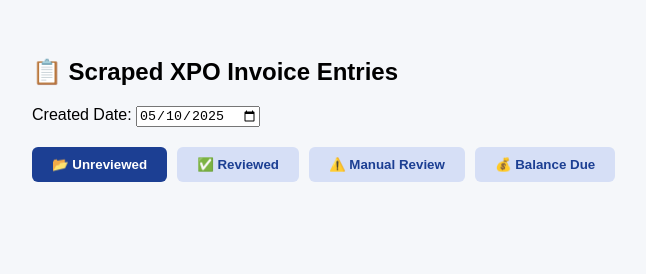
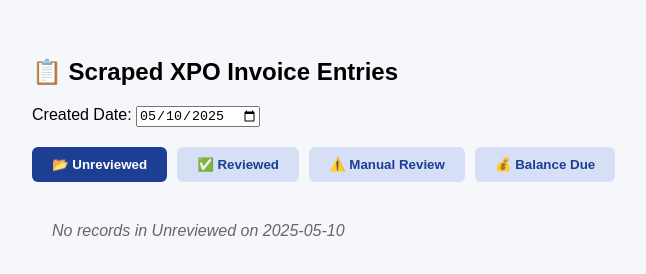
Before and after one commit to aman170211/xpo_final_report_v2, a plain HTML site: page index.html in a window 1280 px wide. Shown: the whole page, without its empty margins (6-652 px from the left). Drawn offline with Linux system fonts and the light colour scheme; no server answers.

Commit message:
Update index.html

```diff
--- a/index.html
+++ b/index.html
@@ -28,6 +28,11 @@
       padding: 12px;
       box-shadow: 0 1px 3px rgba(0,0,0,0.05);
     }
+    .no-records {
+      padding: 20px;
+      color: #666;
+      font-style: italic;
+    }
   </style>
 </head>
 <body>
@@ -54,6 +59,23 @@
 function renderSection(sectionId, records) {
   const container = document.getElementById(sectionId);
   container.innerHTML = '';
+
+  const sectionNames = {
+    "unreviewed": "Unreviewed",
+    "reviewed": "Reviewed",
+    "manual-review": "Manual Review",
+    "balance-due": "Balance Due"
+  };
+
+  if (records.length === 0) {
+    const inputDate = document.getElementById("createdDate").value;
+    const msg = document.createElement("div");
+    msg.className = "no-records";
+    msg.textContent = `No records in ${sectionNames[sectionId]} on ${inputDate}`;
+    container.appendChild(msg);
+    return;
+  }
+
   records.forEach((record, idx) => {
     const div = document.createElement('div');
     div.className = 'record';
```
